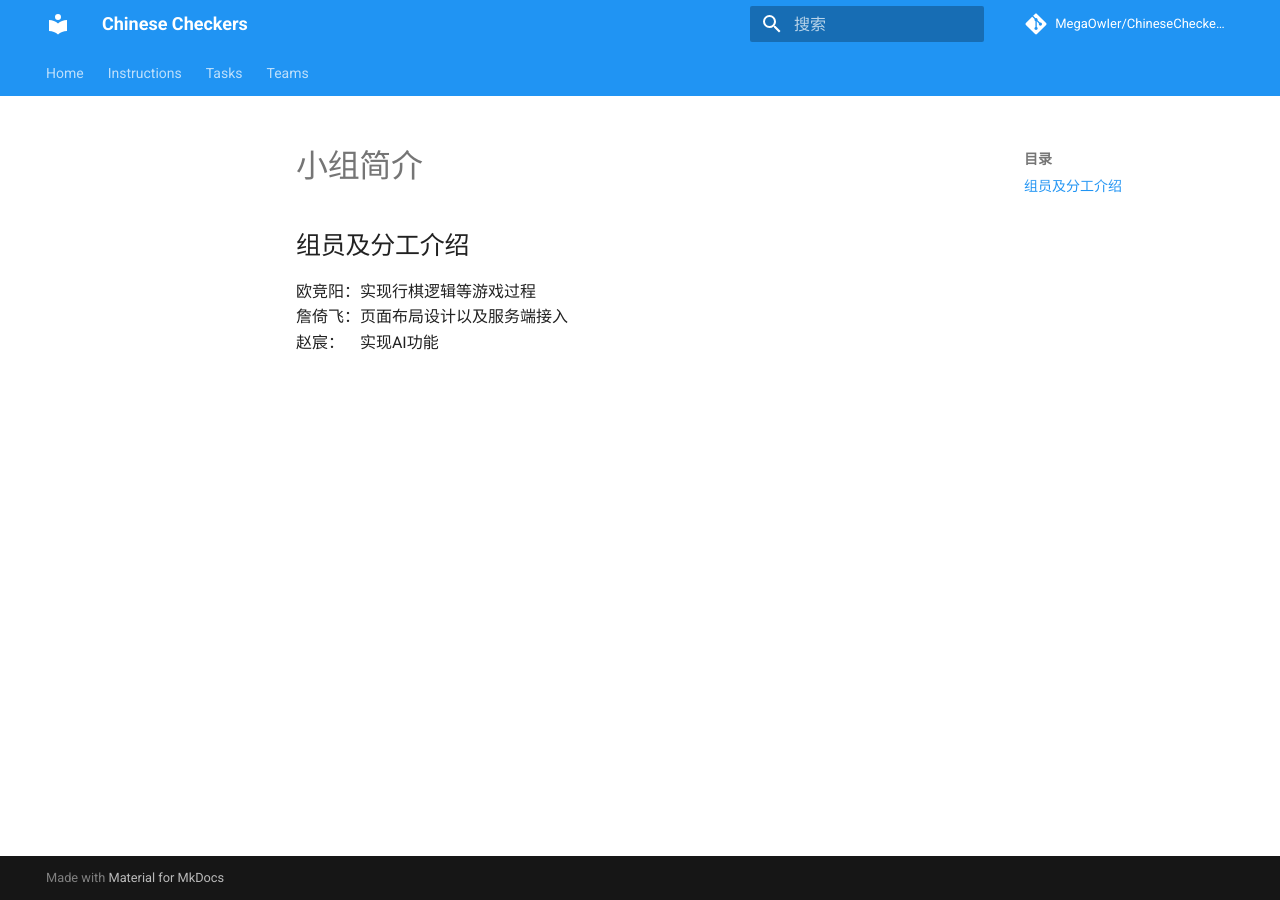
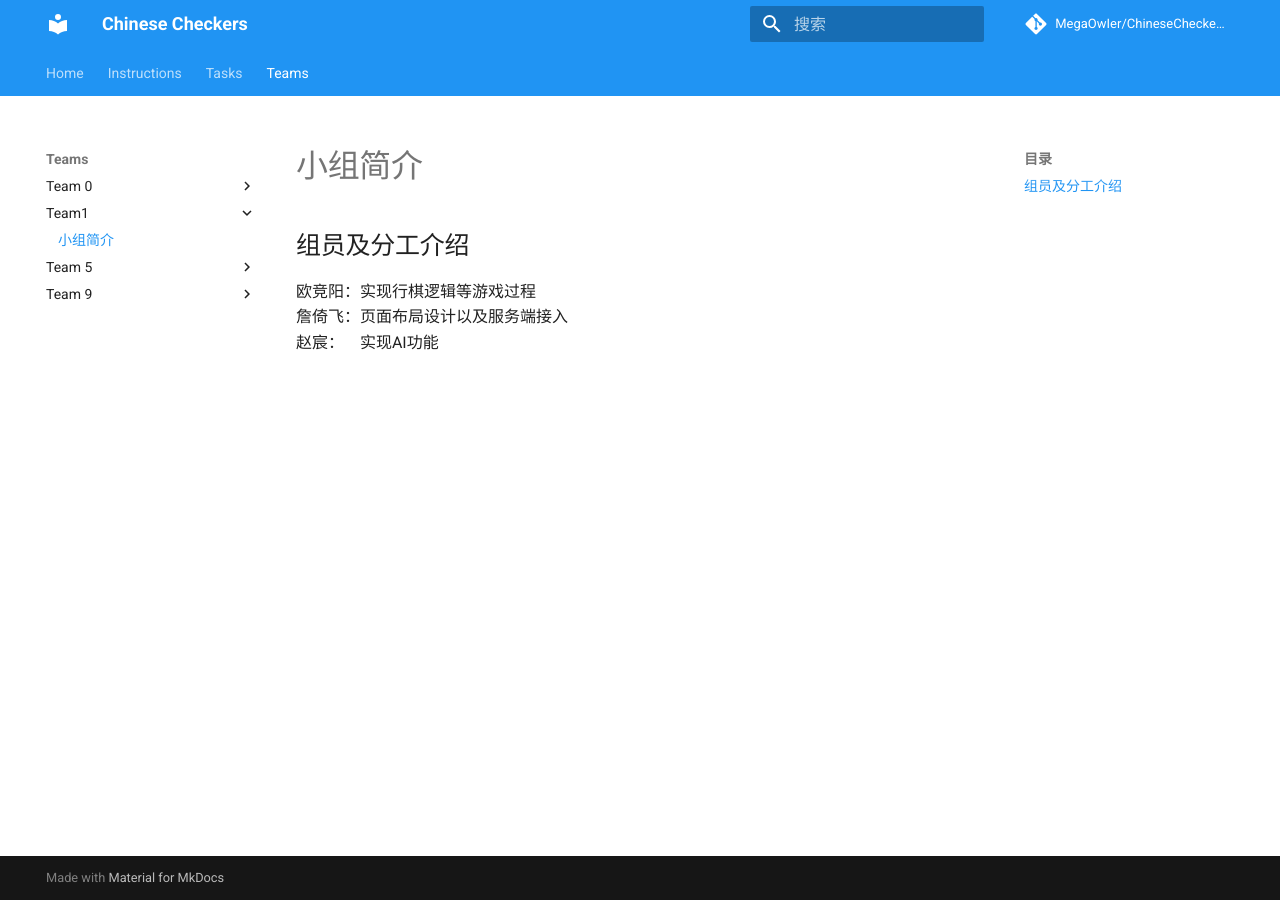
Before and after one commit to MegaOwIer/ChineseCheckers, an MkDocs documentation site: the page built from docs/submission/Team1/index.md, in a window 1280 px wide. Built offline with MkDocs 1.6.1 and Material for MkDocs 9.7.7, drawn with Linux system fonts in a browser that asks for light colours; comment, search, counter and statistics services are not loaded.

Commit message:
Update mkdocs.yml

```diff
--- a/mkdocs.yml
+++ b/mkdocs.yml
@@ -19,7 +19,7 @@ nav:
       - 小组简介: submission/Team0/index.md
       - 第一阶段总结: submission/Team0/stage1/report.md
     - Team1:
-      - 小组简介: submission/Team5/index.md
+      - 小组简介: submission/Team1/index.md
     - Team 5:
       - 小组简介: submission/Team5/index.md
     - Team 9:
```
